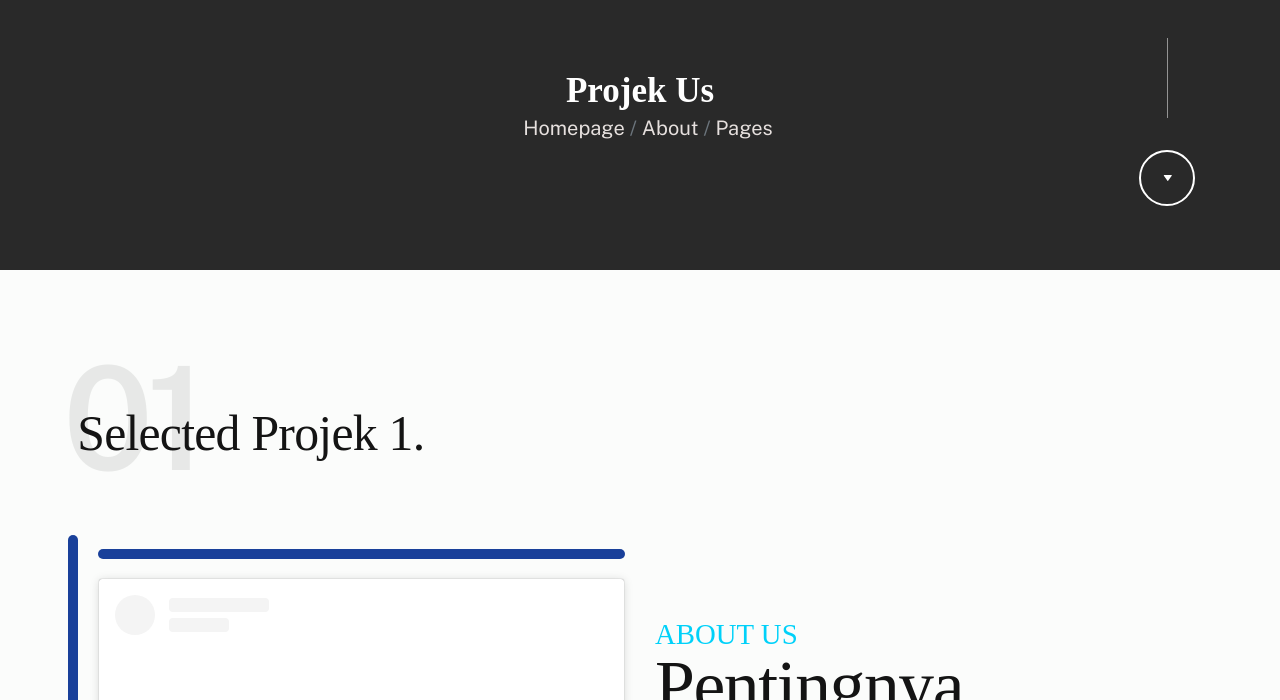
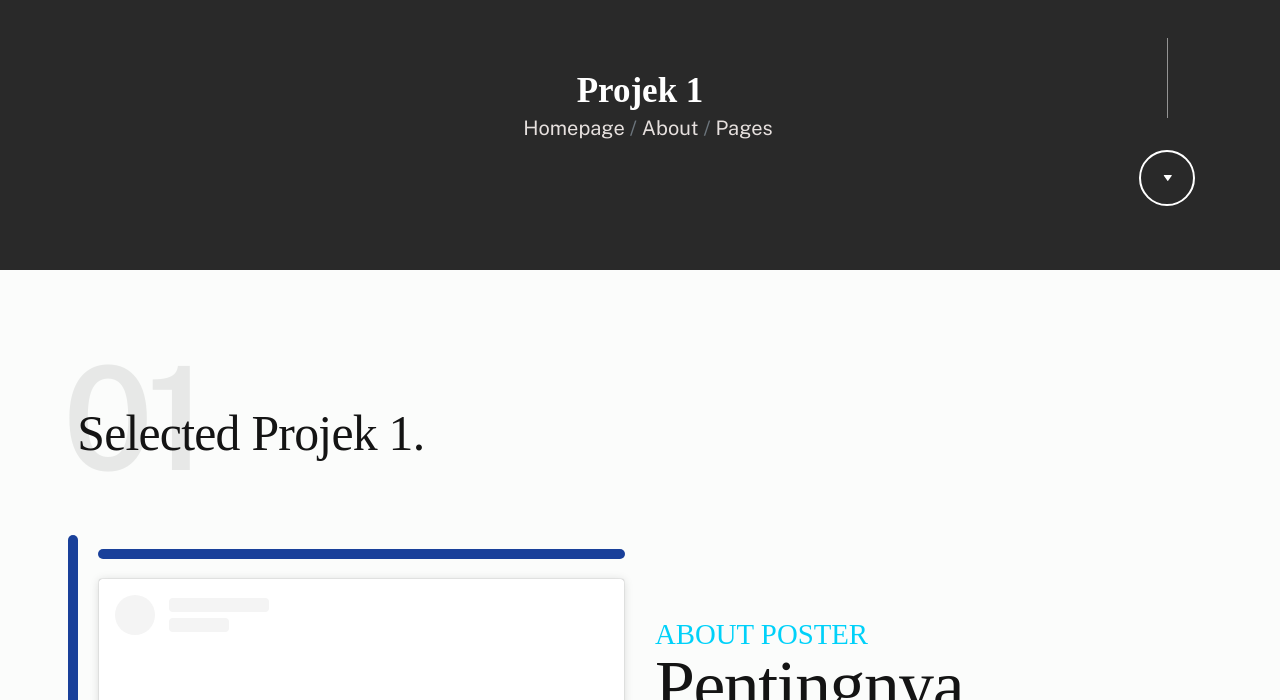
Before and after one commit to swastamita2/ProjekSwastamita, a plain HTML site: page projek.html in a window 1280 px wide. Shown: the part 216-916 px from the top of the page. Drawn offline with nearby package versions, Linux system fonts and the light colour scheme; a script that the page names is missing; a web font is replaced by a local one.

Commit message:
Update projek.html

```diff
--- a/projek.html
+++ b/projek.html
@@ -94,7 +94,7 @@
             class="text-white display-4 mb-4 wow fadeInDown"
             data-wow-delay="0.1s"
           >
-            Projek Us
+            Projek 1
           </h4>
               <ol
                 class="breadcrumb d-flex justify-content-center mb-0 wow fadeInDown"
@@ -160,7 +160,7 @@
 
             <div class="col-xl-6 wow fadeInRight" style="margin: 0;" data-wow-delay="0.2s">
               <div class="">
-                <h4 class="text-primary text-uppercase" style="margin: 0;">About Us</h4>
+                <h4 class="text-primary text-uppercase" style="margin: 0;">About poster</h4>
                 <h1 class="" style="margin: 0;">Pentingnya Mejaga Pola Makan.</h1>
                 <p class="mb-4">
                   Pola makan sehat penting untuk keseimbangan nutrisi. Konsumsi buah, sayuran, biji-bijian, dan protein, serta batasi lemak jenuh dan gula. Ini menurunkan risiko penyakit kronis, menjaga berat badan ideal, dan mendukung kesehatan jantung serta energi sehari-hari.
```
